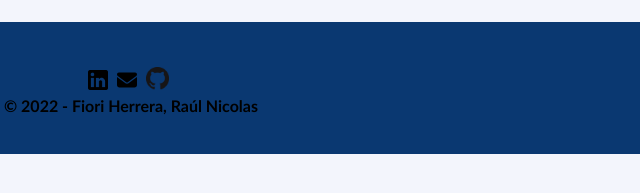
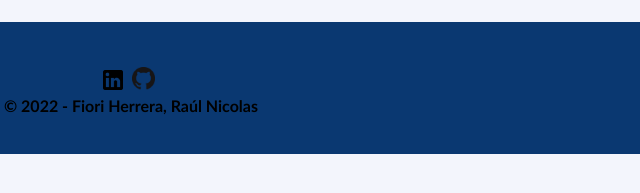
Before and after one commit to NicoFiori11/Challange01AluraLatam, a plain HTML site: page index.html in a window 1280 px wide. Shown: the part 567-760 px from the top of the page, 637-1277 px from the left. Drawn offline with Linux system fonts and the light colour scheme.

Commit message:
Quitado png mail sin uso

```diff
--- a/index.html
+++ b/index.html
@@ -53,9 +53,6 @@
     <footer>
        <div class="pie">
            <a href="https://www.linkedin.com/in/nicolas-fiori/"><img src="imagenes/logotipo-de-linkedin.png" width="20px"></a>
-            <a herf="mailto:nfiori48@gmail.com">
-                <img src="imagenes/envelope-solid.svg" width="20px">
-            </a>
             <a href="https://github.com/NicoFiori11/"><img src="imagenes/GitHub-Mark-32px.png" width="23px"></a>
             <p> &copy 2022 - Fiori Herrera, Raúl Nicolas </p>
         </div>
```
